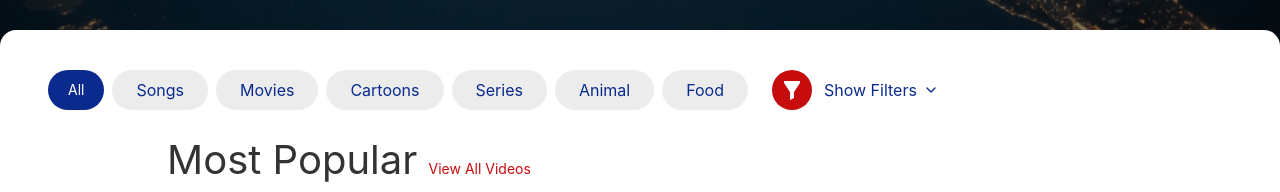
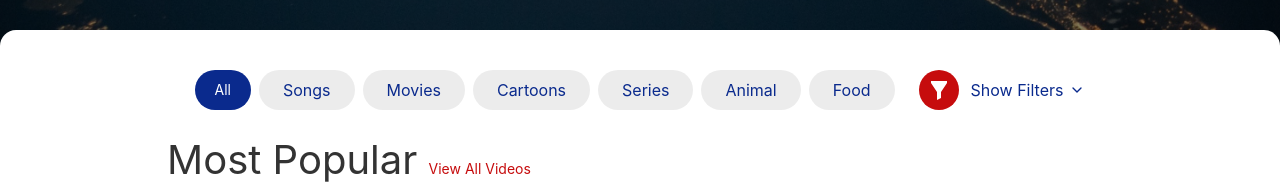
Before and after one commit to sesita/tsv, a React (Create React App) app in the folder react-app/: page /user/1/videos in a window 1280 px wide. Shown: the part 403-595 px from the top of the page. Built offline with nearby package versions, Linux system fonts and the light colour scheme; no server answers.

Commit message:
fix: profile page

```diff
--- a/react-app/src/pages/Videos/VideosPage.js
+++ b/react-app/src/pages/Videos/VideosPage.js
@@ -6,8 +6,10 @@ const VideosPage = () => {
     return (
         <>
             <UserLayout>
-                <FilterOptions />
-                <div className="mt-24">
+                <div className="flex justify-center">
+                    <FilterOptions />
+                </div>
+                <div className="mt-16">
                     <Videos hideShadow={true} />
                 </div>
             </UserLayout>
```
